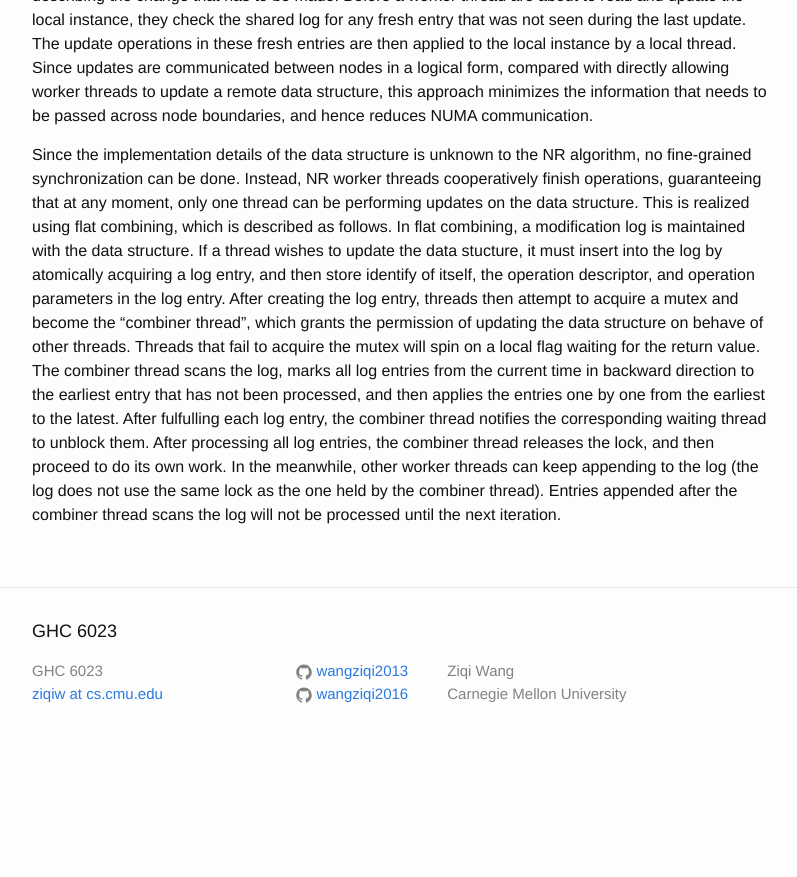
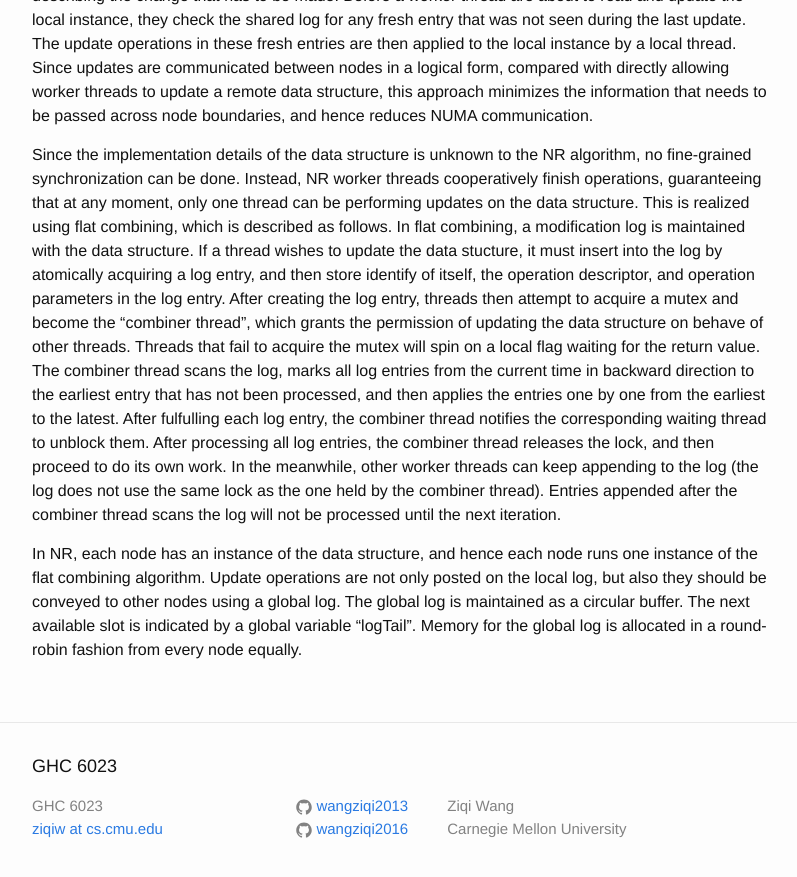
Before and after one commit to wangziqi2013/wangziqi2013.github.io, a Jekyll site: the page built from _posts/2019-01-09- black-box-concurrent-data-structures-for-numa-architectures.markdown, in a window 1280 px wide and 900 px high, scrolled down 883 px. Shown: the top 877 px of the window, without its empty margins (238-1035 px from the left). Built offline with Jekyll 4.4.1, drawn with Linux system fonts in a browser that asks for light colours; before the commit the page ends 1648 px from its top, so only the background shows below that.

Commit message:
Adding global log

```diff
--- a/_posts/2019-01-09- black-box-concurrent-data-structures-for-numa-architectures.markdown
+++ b/_posts/2019-01-09- black-box-concurrent-data-structures-for-numa-architectures.markdown
@@ -46,3 +46,8 @@ notifies the corresponding waiting thread to unblock them. After processing all
 the lock, and then proceed to do its own work. In the meanwhile, other worker threads can keep appending to the log
 (the log does not use the same lock as the one held by the combiner thread). Entries appended after the combiner thread
 scans the log will not be processed until the next iteration.
+
+In NR, each node has an instance of the data structure, and hence each node runs one instance of the flat combining algorithm.
+Update operations are not only posted on the local log, but also they should be conveyed to other nodes using a global log.
+The global log is maintained as a circular buffer. The next available slot is indicated by a global variable "logTail".
+Memory for the global log is allocated in a round-robin fashion from every node equally.
```
